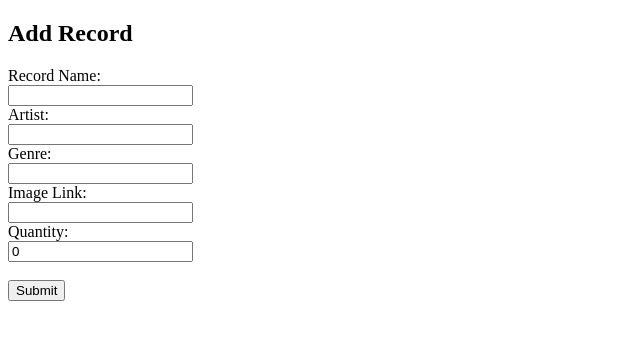
After one commit to Au4Ob10/CSC_535_Record_Store, a Flask app: page /admin/addRecord in a window 1280 px wide. The commit adds this page. Shown: the top 340 px of the page, without its empty margins (0-640 px from the left). Run offline with Flask 2, Linux system fonts and the light colour scheme; some libraries are stand-ins or nearby versions.

Commit message:
Added addRecord admin route and add_record.html with database updates

```diff
--- a/Website1/Admin.py
+++ b/Website1/Admin.py
@@ -88,3 +88,24 @@ def History():
 
 
     return render_template('order_history.html',order_data=order_data)
+
+# @admin.route('/addstaff', methods=['GET','POST'])
+# def Add():
+
+@admin.route('/addRecord', methods=['GET', 'POST'])
+def addRecord():
+    if request.method == 'POST':
+        record_name = request.form['record_name']
+        artist = request.form['artist']
+        genre = request.form['genre']
+        img_link = request.form['img_link']
+        quantity = request.form['quantity']
+
+        # Insert record into the database
+        insert_query = "INSERT INTO records_detail (record_name, artist, genre, img_link, quantity) VALUES (%s, %s, %s, %s, %s)"
+        record_data = (record_name, artist, genre, img_link, quantity)
+        cur.execute(insert_query, record_data)
+        store_db.commit()
+
+        return redirect(url_for('index'))
+    return render_template('add_record.html')
--- /dev/null
+++ b/Website1/templates/add_record.html
@@ -0,0 +1,22 @@
+<!DOCTYPE html>
+<html>
+<head>
+    <title>Add Record</title>
+</head>
+<body>
+    <h2>Add Record</h2>
+    <form method="post" action="{{url_for('admin.addRecord')}}">
+        <label for="record_name">Record Name:</label><br>
+        <input type="text" id="record_name" name="record_name"><br>
+        <label for="artist">Artist:</label><br>
+        <input type="text" id="artist" name="artist"><br>
+        <label for="genre">Genre:</label><br>
+        <input type="text" id="genre" name="genre"><br>
+        <label for="img_link">Image Link:</label><br>
+        <input type="text" id="img_link" name="img_link"><br>
+        <label for="quantity">Quantity:</label><br>
+        <input type="number" id="quantity" name="quantity" value="0"><br><br>
+        <input type="submit" value="Submit">
+    </form>
+</body>
+</html>
--- a/Website1/templates/admin_index.html
+++ b/Website1/templates/admin_index.html
@@ -62,6 +62,10 @@
                     <button class="btn btn-secondary" onclick="location.href='/admin/orderhistory'">Order History</button>
                 </div>
                 <div class="col text-center">
+                  <i class="fa fa-shopping-cart" aria-hidden="true"></i>
+                  <button class="btn btn-secondary" onclick="location.href='/admin/addRecord'">Add Record</button>
+              </div>
+                <div class="col text-center">
                     <i class="fa fa-sign-out" aria-hidden="true"></i>
                     <button class="btn btn-secondary" onclick="location.href='/logout'">Logout</button>
                 </div>
```
